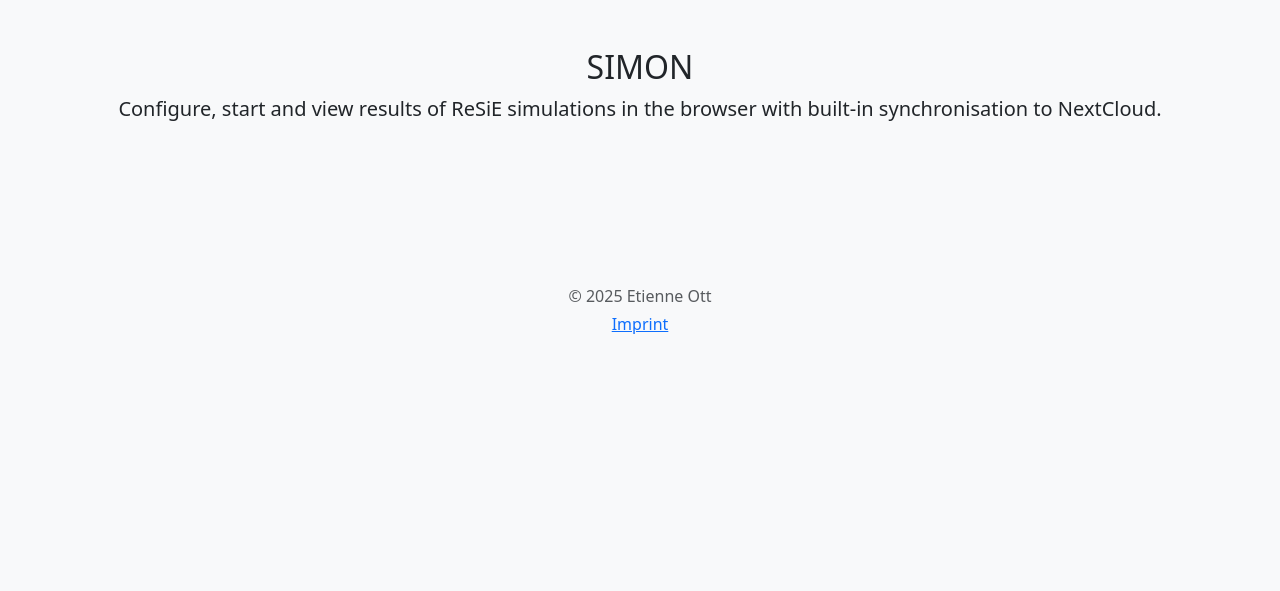
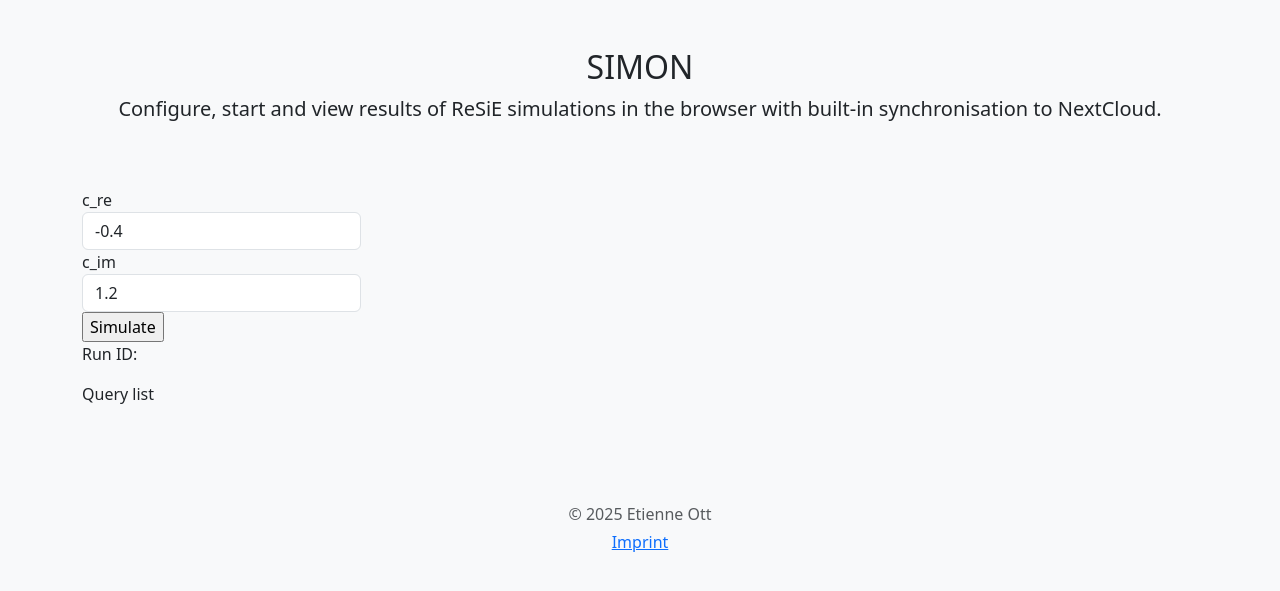
Before and after one commit to QuaSi-Software/simon, a Flask app: page / in a window 1280 px wide. Shown: the top 591 px of the page. Run offline with Flask 3, Linux system fonts and the light colour scheme.

Commit message:
Implement form and form control for configuring a simulation and starting it.

```diff
--- a/webapp/simon_webapp/static/main.js
+++ b/webapp/simon_webapp/static/main.js
@@ -0,0 +1,30 @@
+API_ROOT = "http://127.0.0.1:5001/"
+
+function by_id(id) {
+    return document.getElementById(id)
+}
+
+function main() {
+    document.getElementById('parameters-form').onsubmit = async function(event) {
+        event.preventDefault()
+
+        let form_data = new FormData(this)
+        let response = await fetch(API_ROOT + 'start_simulation', {
+            method: 'POST',
+            body: form_data
+        })
+        let result = await response.json()
+
+        by_id('run-id').innerText = result["run_id"]
+
+        let item = '<div class="query-result card"><div class="card-body">'
+            + '<span>Request: start_simulation</span><br/>'
+            + '<span>Code: ' + (response.status ? response.status : 'Error') + '</span><br/>'
+            + '<span>Message: ' + (result["message"] ? result["message"] : '') + '</span><br/>'
+            + '<span>Error: ' + (result["error"] ? result["error"] : '') + '</span>'
+            + '</div></div>'
+        by_id('query-list').innerHTML = item + by_id('query-list').innerHTML
+    }
+}
+
+main()
--- a/webapp/simon_webapp/templates/index.html
+++ b/webapp/simon_webapp/templates/index.html
@@ -19,6 +19,24 @@
         </p>
       </div>
 
+      <form id="parameters-form" action="" method="POST" enctype="multipart/form-data">
+        <div class="form-group">
+          <label for="c_re">c_re</label>
+          <input type="number" class="form-control w-25" id="c_re" name="c_re" value="-0.4" step="0.1">
+          <label for="c_re">c_im</label>
+          <input type="number" class="form-control w-25" id="c_im" name="c_im" value="1.2" step="0.1">
+
+          <input id="submit-simulate" type="submit" value="Simulate">
+        </div>
+      </form>
+
+      <p>Run ID: <span id="run-id"></span></p>
+
+      <p>Query list</p>
+      <div id="query-list">
+
+      </div>
+
       <footer class="my-5 pt-5 text-muted text-center text-small">
         <p class="mb-1">&copy; 2025 Etienne Ott</p>
         <ul class="list-inline">
```
